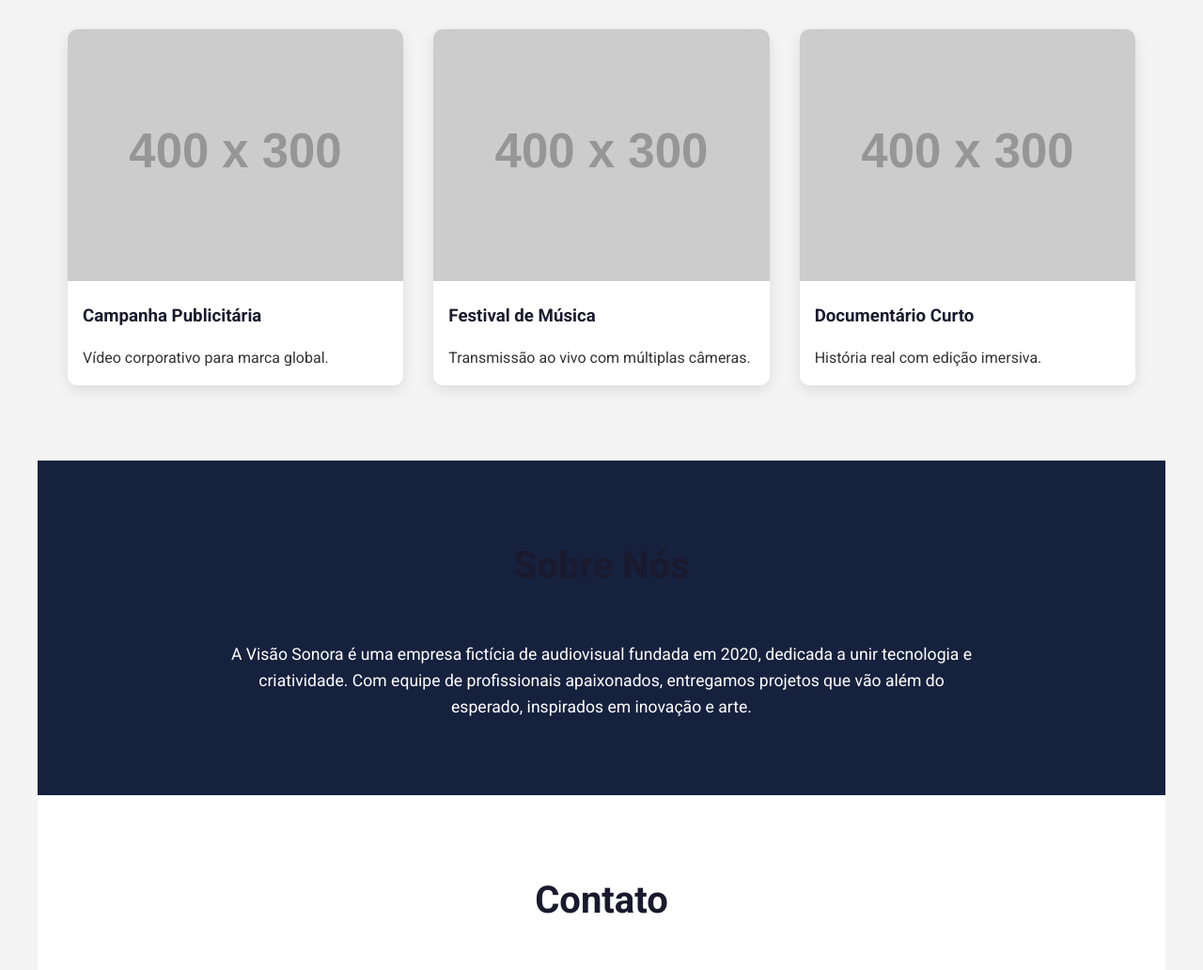
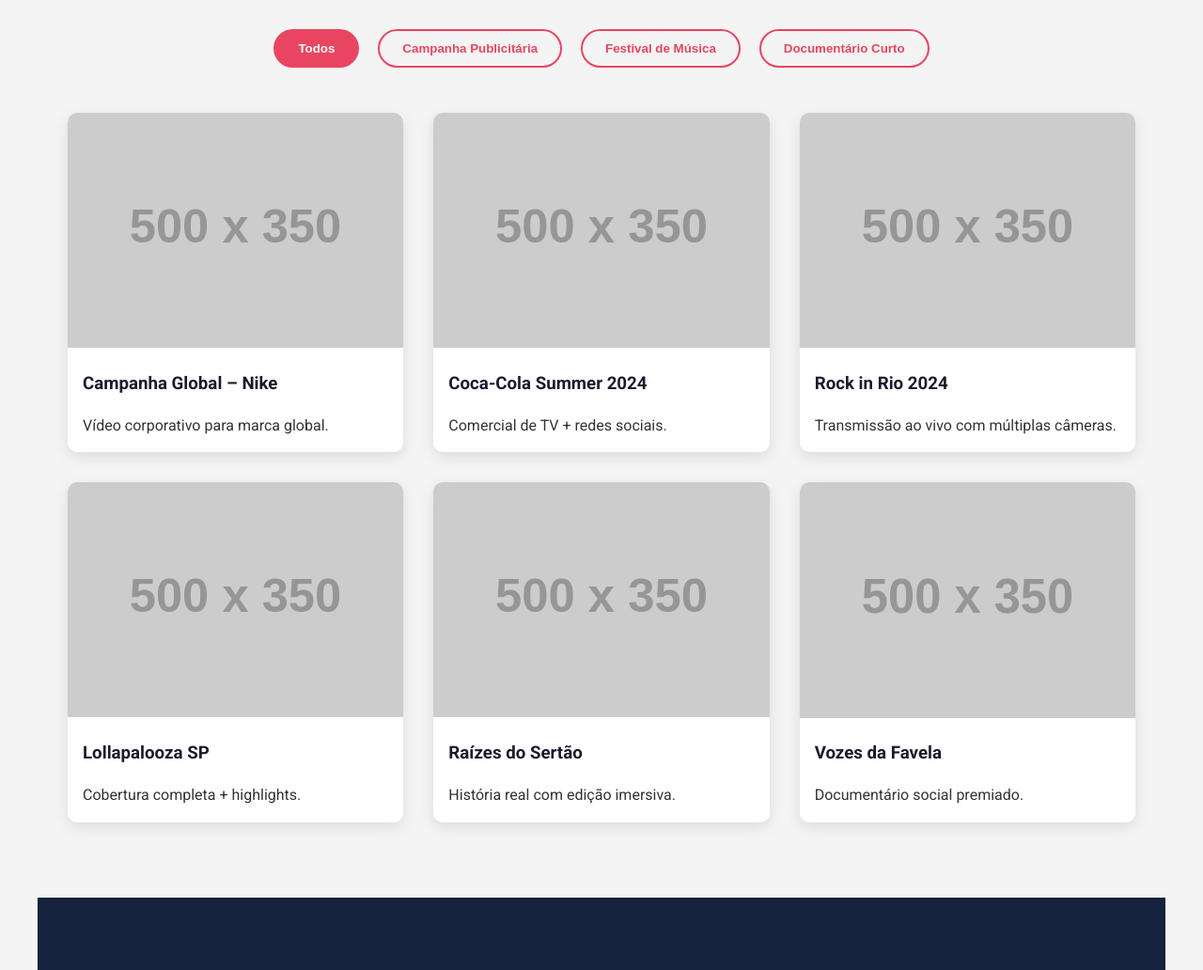
Before and after one commit to g1000z/entrecenasindex, a plain HTML site: page index.html in a window 1280 px wide. Shown: the part 1420-2452 px from the top of the page at 94% size. Drawn offline with Linux system fonts and the light colour scheme; placeholder pictures from the web are drawn by us.

Commit message:
Reorganize portfolio section with filter buttons

```diff
--- a/index.html
+++ b/index.html
@@ -64,21 +64,54 @@
    <!-- Portfólio Section -->
 <section id="portfolio" class="portfolio">
     <h2>Portfólio</h2>
+
+    <!-- Botões de Filtro -->
+    <div class="filter-buttons">
+        <button class="filter-btn active" data-filter="all">Todos</button>
+        <button class="filter-btn" data-filter="campanha">Campanha Publicitária</button>
+        <button class="filter-btn" data-filter="festival">Festival de Música</button>
+        <button class="filter-btn" data-filter="documentario">Documentário Curto</button>
+    </div>
+
+    <!-- Grid de Projetos -->
     <div class="portfolio-grid">
-            <div class="portfolio-item">
-                <img src="https://via.placeholder.com/400x300/16213e/ffffff?text=Projeto+1" alt="Projeto 1">
-                <h3>Campanha Publicitária</h3>
+        <!-- Campanha Publicitária -->
+        <div class="portfolio-item" data-category="campanha">
+            <img src="https://via.placeholder.com/500x350/16213e/ffffff?text=Campanha+Publicitária" alt="Campanha Publicitária">
+            <h3>Campanha Global – Nike</h3>
             <p>Vídeo corporativo para marca global.</p>
         </div>
-            <div class="portfolio-item">
-                <img src="https://via.placeholder.com/400x300/16213e/ffffff?text=Projeto+2" alt="Projeto 2">
-                <h3>Festival de Música</h3>
+
+        <div class="portfolio-item" data-category="campanha">
+            <img src="https://via.placeholder.com/500x350/16213e/ffffff?text=Campanha+2" alt="Campanha 2">
+            <h3>Coca-Cola Summer 2024</h3>
+            <p>Comercial de TV + redes sociais.</p>
+        </div>
+
+        <!-- Festival de Música -->
+        <div class="portfolio-item" data-category="festival">
+            <img src="https://via.placeholder.com/500x350/16213e/ffffff?text=Festival+Rock+in+Rio" alt="Festival de Música">
+            <h3>Rock in Rio 2024</h3>
             <p>Transmissão ao vivo com múltiplas câmeras.</p>
         </div>
-            <div class="portfolio-item">
-                <img src="https://via.placeholder.com/400x300/16213e/ffffff?text=Projeto+3" alt="Projeto 3">
-                <h3>Documentário Curto</h3>
+
+        <div class="portfolio-item" data-category="festival">
+            <img src="https://via.placeholder.com/500x350/16213e/ffffff?text=Lollapalooza" alt="Lollapalooza">
+            <h3>Lollapalooza SP</h3>
+            <p>Cobertura completa + highlights.</p>
+        </div>
+
+        <!-- Documentário Curto -->
+        <div class="portfolio-item" data-category="documentario">
+            <img src="https://via.placeholder.com/500x350/16213e/ffffff?text=Documentário+Curto" alt="Documentário">
+            <h3>Raízes do Sertão</h3>
             <p>História real com edição imersiva.</p>
+        </div>
+
+        <div class="portfolio-item" data-category="documentario">
+            <img src="https://via.placeholder.com/500x350/16213e/ffffff?text=Doc+2" alt="Documentário 2">
+            <h3>Vozes da Favela</h3>
+            <p>Documentário social premiado.</p>
         </div>
     </div>
 </section>
```
Lines whose indentation alone changed are shown as unchanged.
